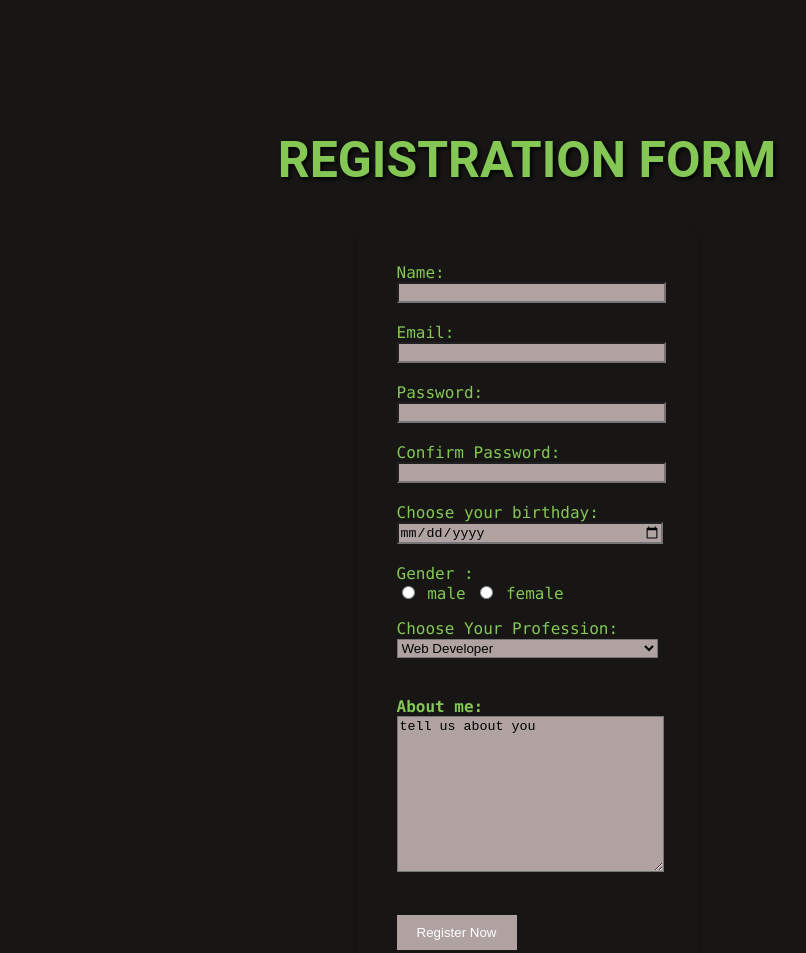
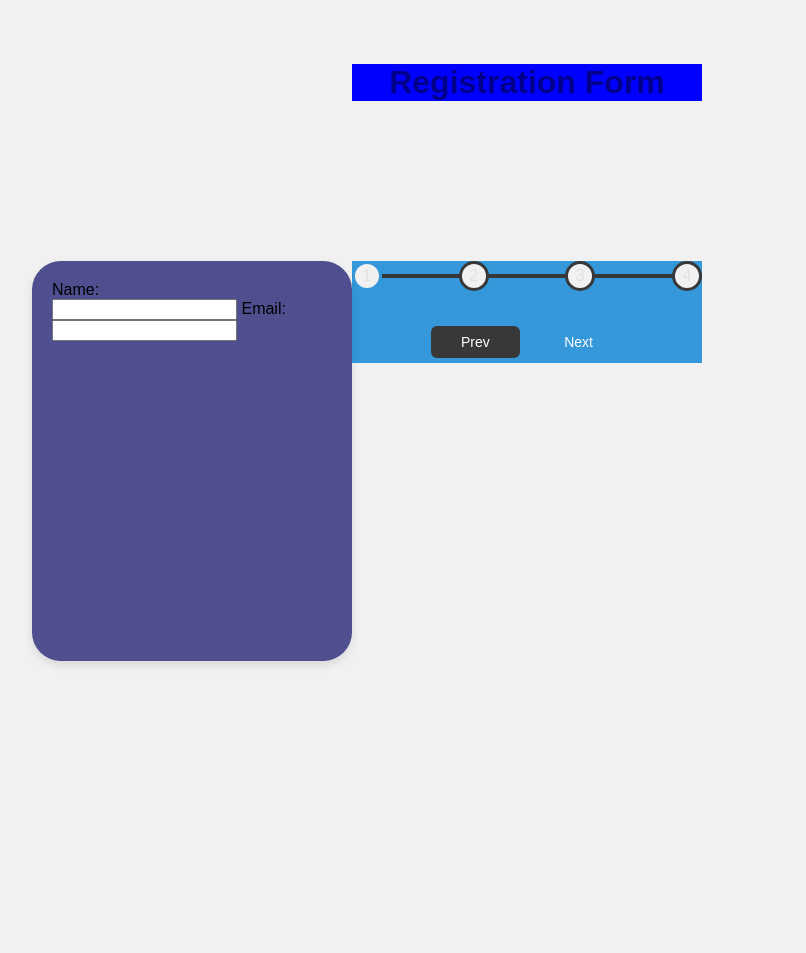
Before and after one commit to Benchen997/Registration_form, a plain HTML site: page index.html in a window 1280 px wide. Shown: the whole page, without its empty margins (113-919 px from the left). After the commit the page ends 800 px from the top, so only its background shows below. Drawn offline with Linux system fonts and the light colour scheme.

Commit message:
tmp saved work,will back soon

```diff
--- a/index.html
+++ b/index.html
@@ -9,14 +9,19 @@
         <h1>Registration Form</h1>
         <section class="main">
             <form id="myForm" action="submission.html" autocomplete="off">
+                <!-- 1. Name and email -->
+                <div class="card">
                     <label for="name">Name:</label>
                     <br>
                     <input type="text" name="name" id="name" autocomplete="off" required>
-                <br>
                     <label for="email">Email:</label>
                     <br>
                     <input type="email" name="email" id="email" autocomplete="off" required>
-                <br>
+                </div>
+
+
+                <!-- 2. Password and confirmation -->
+                <div class="card">
                     <label for="password">Password:</label>
                     <br>
                     <input type="password" name="password" id="password" autocomplete="on" required>
@@ -24,17 +29,25 @@
                     <label for="confirm_password">Confirm Password:</label>
                     <br>
                     <input type="password" name="confirm_password" id="confirm_password" autocomplete="on" required>
-                <br>
+                </div>
+
+                <!-- 3. Birthday and gender-->
+
+                <div class="card">
                     <label for="birthday">Choose your birthday:</label>
                     <br>
                     <input type="date" id="birthday" name="birthday" required>
-                <br>
-                <!-- Gender -->
                     <label for="gender">Gender :</label>
                     <br>
                     <input class="gender" type="radio" value="male" name="gender" required> <label>male</label>
                     <input class="gender" type="radio" value="female" name="gender" > <label>female</label>
-                <br>
+                </div>
+
+
+
+                <!--4. profession and about me-->
+
+                <div class="card">
                     <label for="profession">Choose Your Profession:</label>
                     <br>
                     <!-- Professions -->
@@ -44,22 +57,29 @@
                     <option value="UI/UX Design">UI/UX Design</option>
                     <option value="Backend Developer">Backend Developer</option>
                     </select>
-                <br>
-                <!-- About me  -->
-                <div>
-                    <br>
                     <label for="aboutme"><strong> About me:</strong></label>
                     <br>
                     <textarea name="aboutme" id="aboutme" cols="30" rows="10">tell us about you</textarea>
-                </div>
-                <br>
                     <!-- Submit  -->
                     <input type="submit" name="submitBtn" id="submitBtn"
                     value="Register Now"
                     title="Click to register now!"
                     class="submit-button">
+                </div>
 
             </form>
+            <div class="container">
+                <div class="progress-container">
+                  <div class="progress" id="progress"></div>
+                  <div class="circle active">1</div>
+                  <div class="circle">2</div>
+                  <div class="circle">3</div>
+                  <div class="circle">4</div>
+                </div>
+
+                <button class="btn" id="prev" disabled>Prev</button>
+                <button class="btn" id="next">Next</button>
+              </div>
         </section>
     </body>
     <script src="./script.js"></script>
--- a/script.js
+++ b/script.js
@@ -1,3 +1,5 @@
+// To handle form submission, validate the form data,
+// store the form data in localStorage, and redirect to submission.html
 document.addEventListener('DOMContentLoaded', function() {
     const form = document.getElementById('myForm');
 
@@ -62,3 +64,76 @@ document.addEventListener('DOMContentLoaded', function() {
     // Clear the stored form data to prevent it from being logged again on page reload
     localStorage.removeItem('formData');
 });
+
+// To handle animation effects on the form elements
+{
+    const progress = document.getElementById('progress')
+    const prev = document.getElementById('prev')
+    const next = document.getElementById('next')
+    const circles = document.querySelectorAll('.circle')
+    const cards = document.querySelectorAll('.card')
+
+    let cardIndex = 0;
+    cards[cardIndex].style.display = 'block';
+
+    let currentActive = 1
+
+    next.addEventListener('click', () => {
+        currentActive++
+        cardIndex++;
+        if(currentActive > circles.length) {
+            currentActive = circles.length
+        }
+
+        update()
+        cardDisplay(cardIndex, "next");
+    })
+
+    prev.addEventListener('click', () => {
+        currentActive--
+        cardIndex--;
+        if(currentActive < 1) {
+            currentActive = 1
+        }
+
+        update()
+        cardDisplay(cardIndex, "prev");
+    })
+
+    function cardDisplay(cardIndex, direction) {
+        if (direction === 'next') {
+            let lastIndex = cardIndex - 1;
+            cards[lastIndex].style.display = 'none';
+            cards[cardIndex].style.display = 'block';
+        }
+        else if (direction === 'prev') {
+            let nextIndex = cardIndex + 1;
+            cards[nextIndex].style.display = 'none';
+            cards[cardIndex].style.display = 'block';
+        }
+
+    }
+
+    function update() {
+        for (let i = 0; i < circles.length; i++) {
+            if (i < currentActive) {
+                circles[i].classList.add('active');
+            } else {
+                circles[i].classList.remove('active');
+            }
+        }
+
+        const actives = document.querySelectorAll('.active');
+        progress.style.width = ((actives.length - 1) / (circles.length - 1)) * 100 + '%';
+
+        if (currentActive === 1) {
+            prev.disabled = true;
+        } else if (currentActive === circles.length) {
+            next.disabled = true;
+        } else {
+            prev.disabled = false;
+            next.disabled = false;
+        }
+    }
+
+}
--- a/style.css
+++ b/style.css
@@ -1,101 +1,141 @@
-h1 {
-    display: block;
-    color: #84C754;
-    font-size: 50px;
-    text-align: center;
-    text-transform: uppercase;
-    font-family: 'Roboto', sans-serif;
-    text-shadow: 2px 2px 4px #000000;
+* {
+    box-sizing: border-box;
 }
 
-body {
-    background-color: #171615;
+:root {
+    --line-border-fill: #3498db;
+    --line-border-empty: #383838;
+  }
+
+  body {
+    background-color: #f1f1f1;
+    font-family: 'Muli', sans-serif;
     display: flex;
+    align-items: center;
     justify-content: center;
-    align-items: center;
-    height: 100vh;
+    /* height: 100vh; */
     margin: 0;
-    font-family: 'Consolas', monospace;
+  }
+
+h1 {
+    text-align: center;
+    color: darkblue;
+    margin-top: 4rem;
+    background-color: blue;
 
 }
 
+
 .main {
-    display: flex;
-    justify-content: center;
-    align-items: center;
-    /* background-color: aliceblue; */
-    height: 60vh;
-    width: auto;
-}
-.submission{
-    font-size: large;
-    color:#84C754;
-    text-align: center;
-    display: flex;
-    justify-content: center;
-    align-items: center;
-    flex-direction: column;
-    height: 60vh;
-    width: auto;
+    position: relative;
+    margin-top: 10rem;
+    border: #383838;
+    background-color: #3498db;
+    z-index: 0;
 }
 
-.main form {
-    display: block;
-    margin-bottom: 20px;
+.card {
+    display: none;
+    position: absolute;
+    z-index: 15;
+    transition: opacity 0.5s, transform 0.5s;
+    transform: translateX(-100%);
+    box-shadow: 0 4px 8px rgba(0, 0, 0, 0.1); /* Optional: Add some shadow for better visibility */
+    padding: 20px; /* Optional: Add some padding */
+    background-color: rgb(79, 79, 144);
+    border-radius: 1.8rem;
+    margin-bottom: 1rem;
+    height: 25rem;
+    width: 20rem;
 }
 
-.main label {
-    text-align: right; /* Align labels to the right */
-    color: #84C754;
+.card.hidden {
+    display: none;
 }
 
-.main input,
-.main textarea,
-.main label {
-    margin-bottom: 20px; /* Adjust the value to increase the gap */
-}
-
-/* Additional styles to improve visual experience */
-.main form {
-    padding: 40px;
-    border-radius: 20px;
-    width: fit-content;
-    max-width: 90%;
-    box-shadow: 0 4px 8px rgba(0, 0, 0, 0.2);
-}
-
-/* Since .main is flex, we don't want the form to stretch */
-.main form {
-    align-self: start; /* Aligns form to the start of the flex container */
-}
-
-.main input[type="text"],
-.main input[type="email"],
-.main input[type="password"],
-.main input[type="date"],
-.main select,
-.main option,
-.main textarea {
-    background-color: #AFA2A0;
-    width: 100%;
-    max-width: 300px;
-    margin-bottom: 20px;
-}
-
-.submit-button {
-    background-color: #AFA2A0; /* Default background color */
-    color: white; /* Text color */
-    border: none; /* Remove default border */
-    padding: 10px 20px; /* Add some padding */
-    cursor: pointer; /* Change cursor to pointer */
-    transition: background-color 0.3s; /* Smooth transition for background color */
-}
-
-.submit-button:hover {
-    background-color: #84C754; /* Background color on hover */
+.card.block {
+    display: block;
 }
 
 
-.main textarea {
-    height: 150px; /* Adjust the height as needed */
+
+/*  for progress bar */
+.container {
+  z-index: 15;
+  text-align: center;
 }
+
+.progress-container {
+  display: flex;
+  justify-content: space-between;
+  position: relative;
+  margin-bottom: 30px;
+  max-width: 100%;
+  width: 350px;
+}
+
+.progress-container::before {
+  content: '';
+  background-color: var(--line-border-empty);
+  position: absolute;
+  top: 50%;
+  left: 0;
+  transform: translateY(-50%);
+  height: 4px;
+  width: 100%;
+  z-index: -1;
+}
+
+.progress {
+  background-color: var(--line-border-fill);
+  position: absolute;
+  top: 50%;
+  left: 0;
+  transform: translateY(-50%);
+  height: 4px;
+  width: 0%;
+  z-index: -1;
+  transition: 0.4s ease;
+}
+
+.circle {
+  background-color: #f1f1f1;
+  color:#e2e2e2;
+  border-radius: 50%;
+  height: 30px;
+  width: 30px;
+  display: flex;
+  align-items: center;
+  justify-content: center;
+  border: 3px solid var(--line-border-empty);
+  transition: 0.4s ease;
+}
+
+.circle.active {
+  border-color: var(--line-border-fill);
+}
+
+.btn {
+  background-color: var(--line-border-fill);
+  color: #fff;
+  border: 0;
+  border-radius: 6px;
+  cursor: pointer;
+  font-family: inherit;
+  padding: 8px 30px;
+  margin: 5px;
+  font-size: 14px;
+}
+
+.btn:active {
+  transform: scale(0.98);
+}
+
+.btn:focus {
+  outline: 0;
+}
+
+.btn:disabled {
+  background-color: var(--line-border-empty);
+  cursor: not-allowed;
+}
```
Lines whose indentation alone changed are shown as unchanged.
